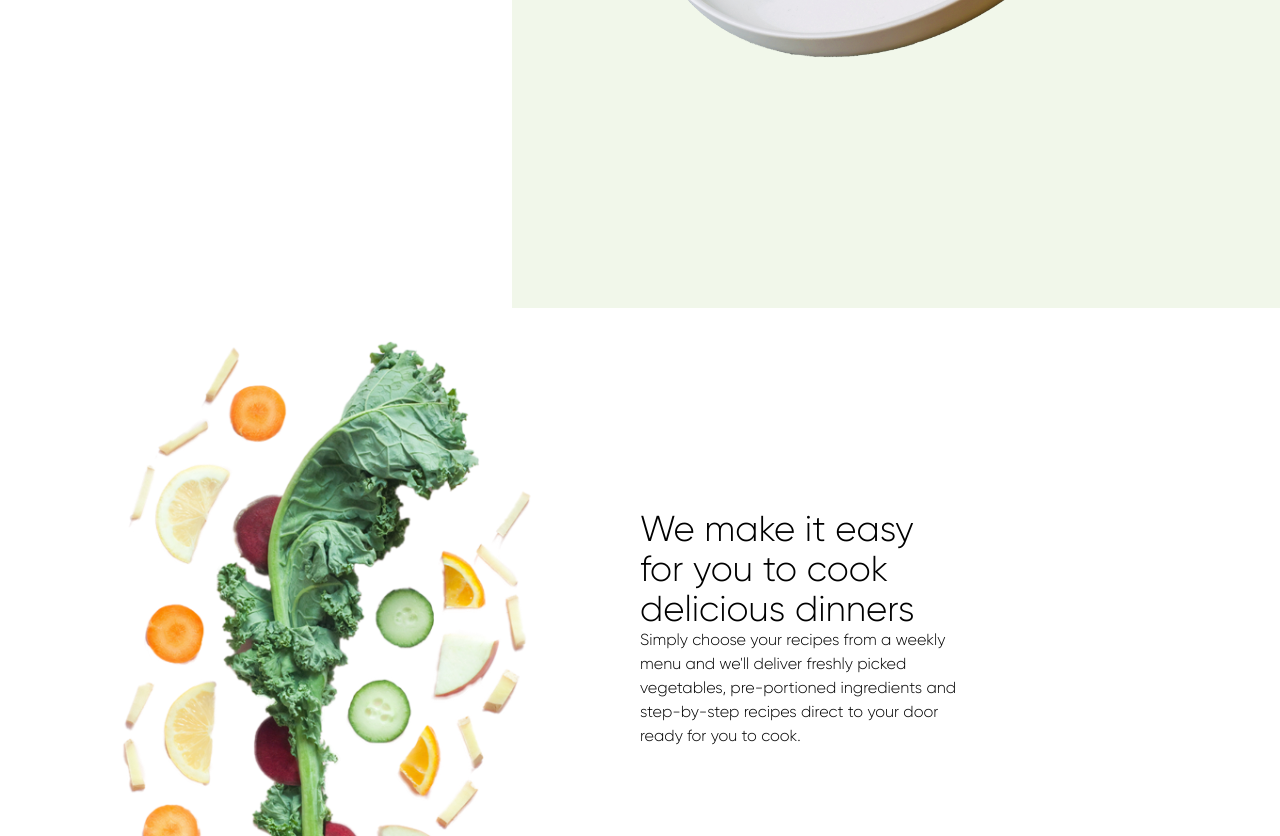
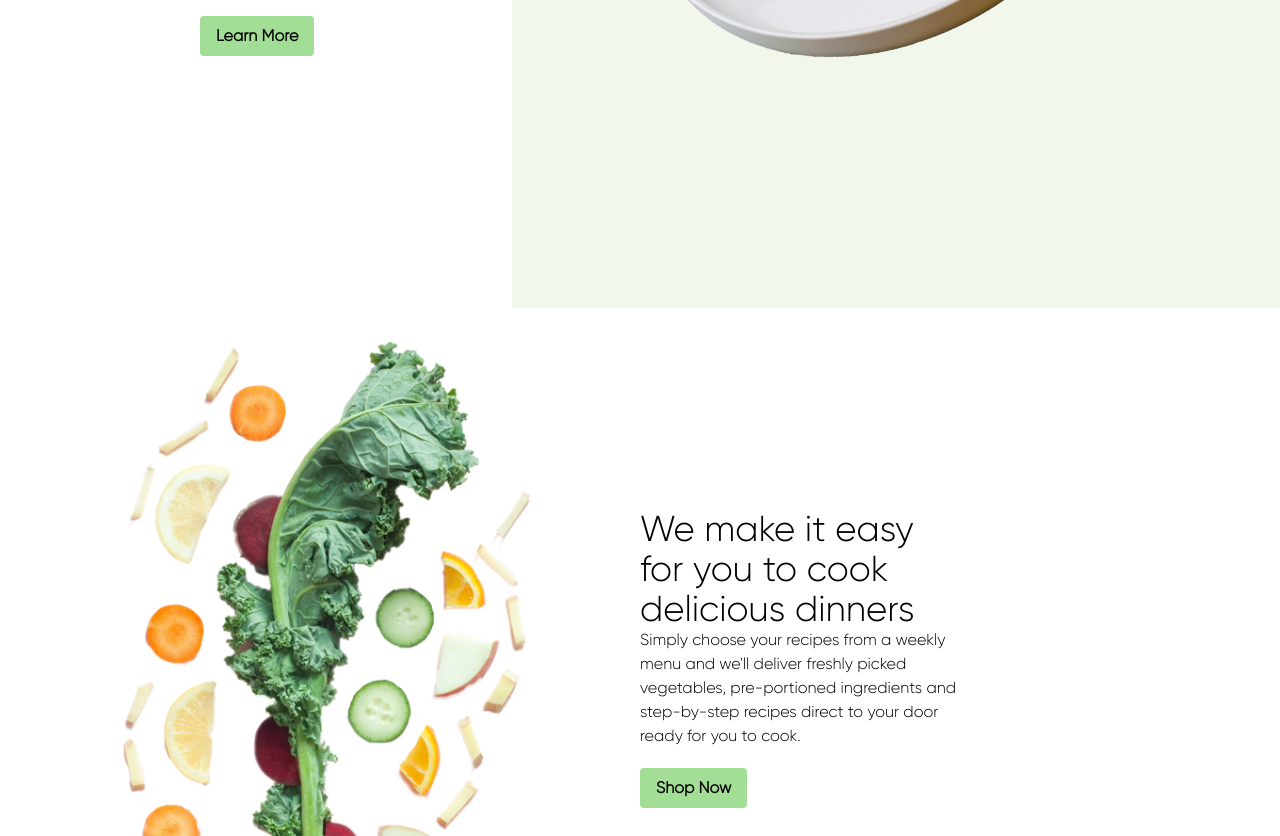
Before and after one commit to Rcsuax/Oxara, a Gatsby site: page / in a window 1280 px wide. Shown: the part 556-1392 px from the top of the page. Built offline with nearby package versions, Linux system fonts and the light colour scheme; Gatsby itself is replaced by a stand-in of ours.

Commit message:
added index call to actions

```diff
--- a/src/pages/index.js
+++ b/src/pages/index.js
@@ -27,6 +27,9 @@ const IndexPage = () => {
                   <br />
                   <p className="text-4xl mt-30">Consider this a</p>
                   <p className="text-4xl mt-30">taste test intervetion</p>
+                  <button class="bg-[#A2DE96] text-black-700 font-semibold hover:text-white py-2 px-4 mt-5 rounded">
+                    Learn More
+                  </button>
                 </div>
 
               </div>
@@ -52,6 +55,9 @@ const IndexPage = () => {
                   Simply choose your recipes from a weekly menu and we'll deliver freshly picked vegetables,
                   pre-portioned ingredients and step-by-step recipes direct to your door ready for you to cook.
                 </p>
+                <button class="bg-[#A2DE96] text-black-700 font-semibold hover:text-white py-2 px-4 mt-5 rounded">
+                    Shop Now
+                  </button>
               </div>
 
             </div>
```
